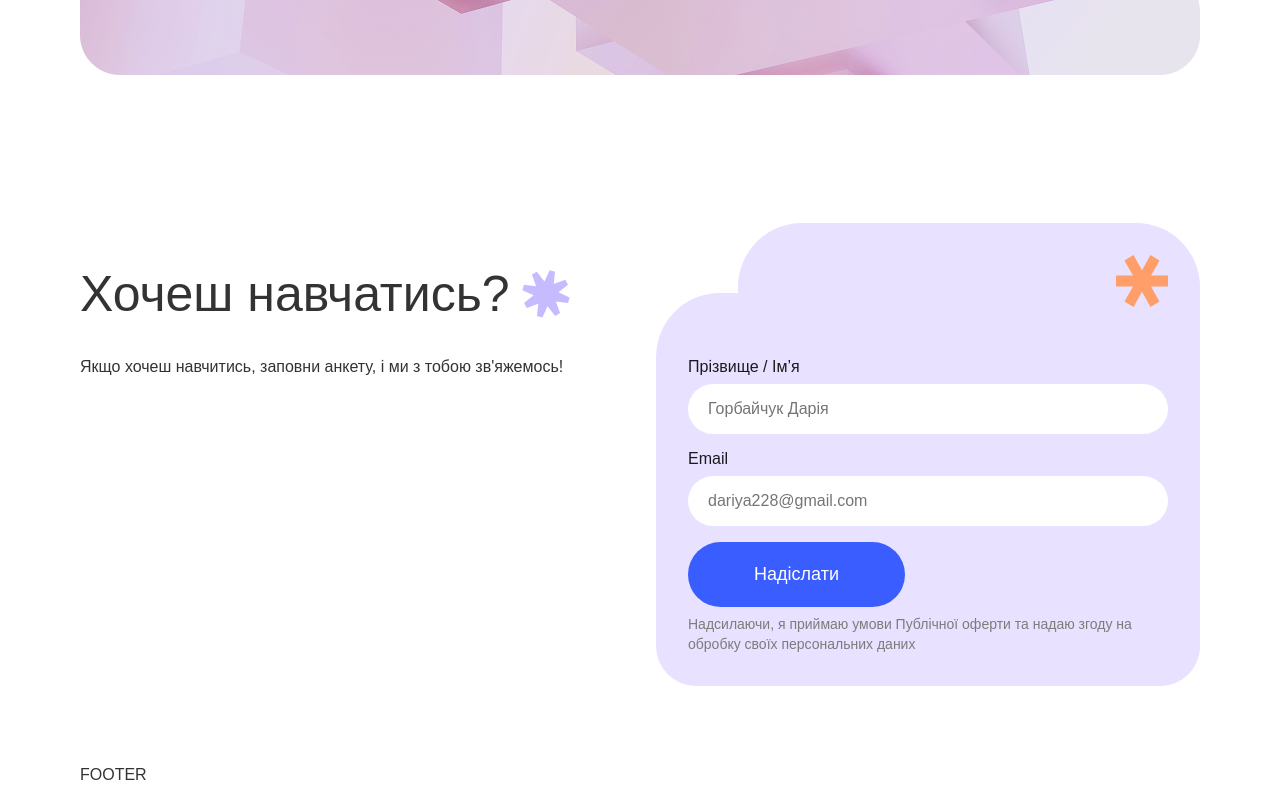
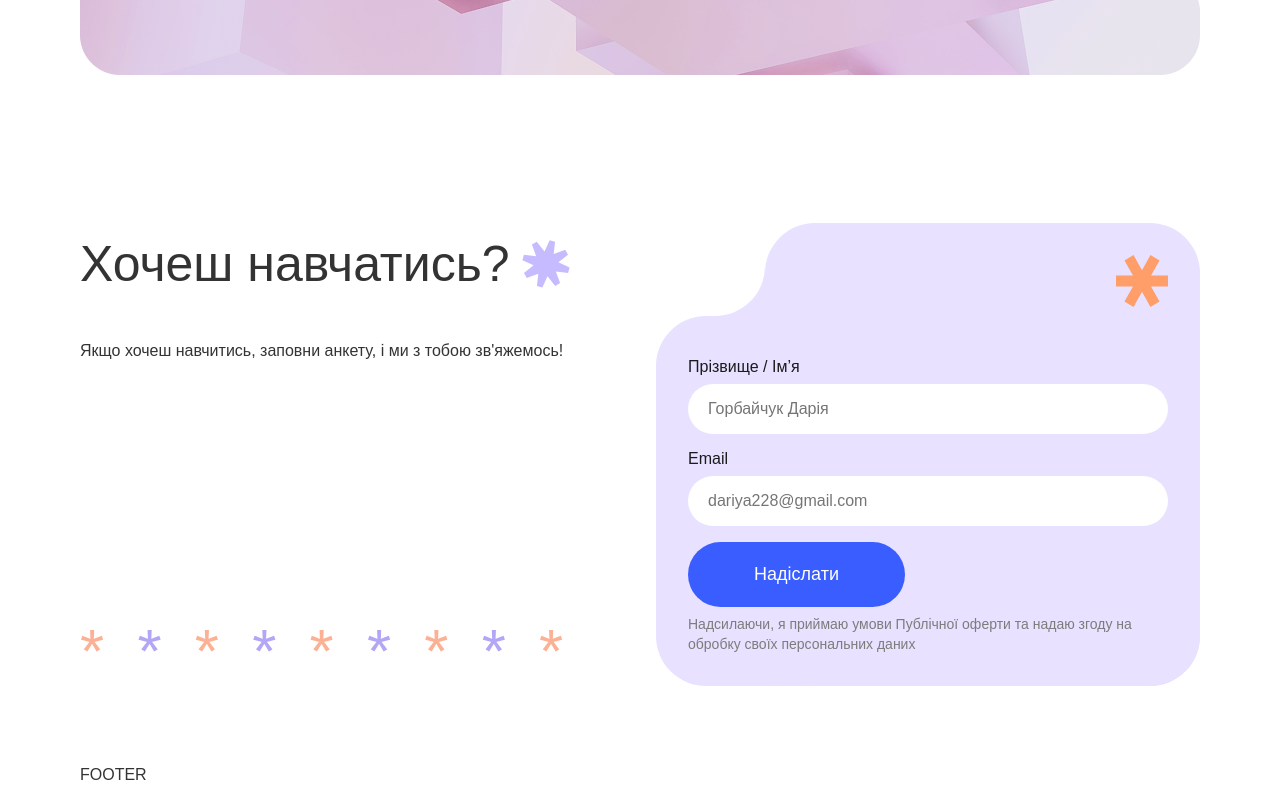
Before and after one commit to Mar4ik-G/ui-onixer, a React (Vite) app: page / in a window 1280 px wide. Shown: the part 7536-8336 px from the top of the page. Built offline with nearby package versions, Linux system fonts and the light colour scheme; a web font is replaced by a local one.

Commit message:
pre-finish styling of join form

```diff
--- a/src/components/JoinForm/index.tsx
+++ b/src/components/JoinForm/index.tsx
@@ -9,17 +9,26 @@ const Index = () => {
     <>
      <section className="join-form">
       <div className="join-form__container page__container">
-        <div className="join-form__info">
       <h2 className="join-form__title">
       Хочеш навчатись?
       <img src={purpleIcon} alt="" className="join-form__icon" />
     </h2>
+
+    <div className="join-form__info">
       <p className="join-form__text">
         Якщо хочеш навчитись, заповни анкету, і ми з тобою зв'яжемось!
       </p>
+
+      <div className="join-form__stars">
+  {'* * * * * * * * '.split(' ').map((star, i) => (
+    <span key={i} className={`star ${i % 2 === 0 ? 'orange' : 'purple'}`}>*</span>
+  ))}
+</div>
     </div>
 
         <div className="join-form__card">
+          <div className='card-top-left-corner'></div>
+
           <img src={orangeIcon} alt="" className="join-form__card-icon" />
 
           <label className="join-form__label">Прізвище / Ім’я</label>
--- a/src/components/JoinForm/join-form.scss
+++ b/src/components/JoinForm/join-form.scss
@@ -2,25 +2,58 @@
   padding: 64px 0;
 
   &__container {
+    position: relative;
     display: flex;
     justify-content: space-between;
-    align-items: flex-start;
+    align-items: stretch;
     flex-wrap: wrap;
   }
 
-  &__info {
-    // flex: 1;
-    // min-width: 280px;
-    max-width: 540px;
-    // position: relative;
-    join-form__title {
-      position: absolute;
-      top: 0;
-      left: 0;
-      width: 16px;
-      height: 16px;
+  &__title {
+    position: absolute;
+    top: -30px;
+    left: 0;
+    font-size: 50px;
+    font-weight: 400;
+    display: flex;
+    align-items: center;
+    gap: 14px;
+    z-index: 4;
+
+    img {
+      width: 48px;
+      height: 48px;
+      z-index: 5;
     }
   }
+
+  &__info {
+    margin-top: 100px;
+    max-width: 540px;
+    display: flex;
+    flex-direction: column;
+    justify-content: space-between;
+    align-items: stretch;
+    .join-form__stars {
+      display: flex;;
+      justify-content: space-between;
+      gap: 32px;
+      width: 100%;
+      .star {
+        font-size: 62px;
+      }
+
+      .orange {
+        color: #fcb195; // або свій hex
+      }
+
+      .purple {
+        color: #b3a6f6; // або свій hex
+      }
+    }
+
+  }
+
 
   &__title {
     display: flex;
@@ -46,8 +79,6 @@
   &__card {
     flex: 1;
     max-width: 544px;
-    // background: #e8e1ff;
-    border-radius: 64px 64px 40px 40px;
     padding: 32px;
     padding-top: 135px;
     position: relative;
@@ -59,9 +90,9 @@
       bottom: 0;
       left: 0;
       width: 100%;
-      height: 85%;
+      height: 80%;
       background: #e8e1ff;
-      border-radius: 64px 64px 40px 40px;
+      border-radius: 50px;
       z-index: -1;
     }
     &::after{
@@ -69,11 +100,32 @@
       position: absolute;
       bottom: 0;
       right: 0;
-      width: 85%;
+      width: 80%;
       height: 100%;
       background: #e8e1ff;
-      border-radius: 64px 64px 40px 40px;
+      border-radius: 50px;
       z-index: -1;
+    }
+
+    .card-top-left-corner{
+      position: absolute;
+      top: 0;
+      left: 0;
+      width: 20%;
+      height: 20%;
+      background: #e8e1ff;
+      z-index: 2;
+      &::before{
+        content: '';
+        position: absolute;
+        top: 0;
+        left: 0;
+        width: 100%;
+        height: 100%;
+        background: #ffffff;
+        border-bottom-right-radius: 50px;
+        z-index: 3;
+      }
     }
   }
 
```
Lines whose indentation alone changed are shown as unchanged.
